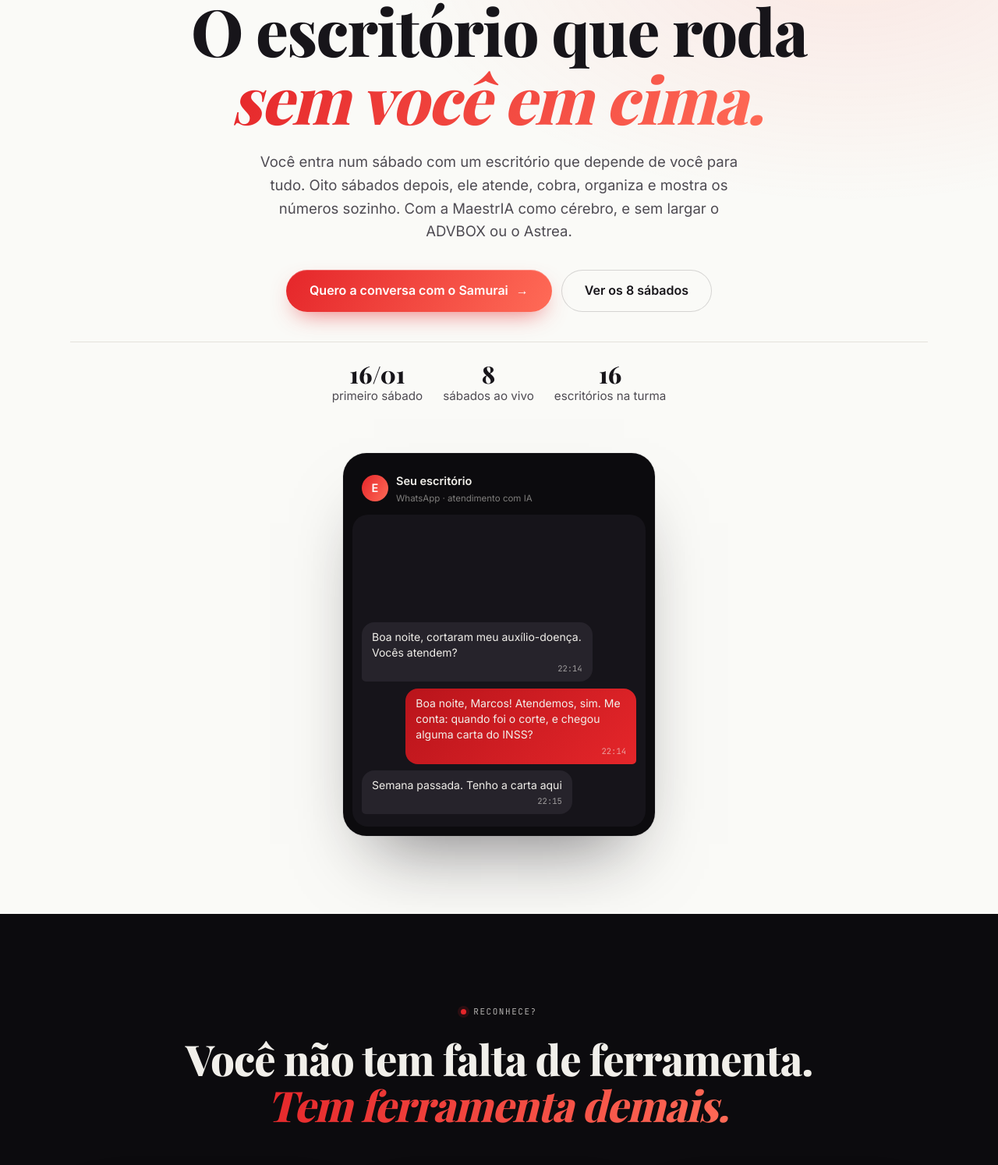
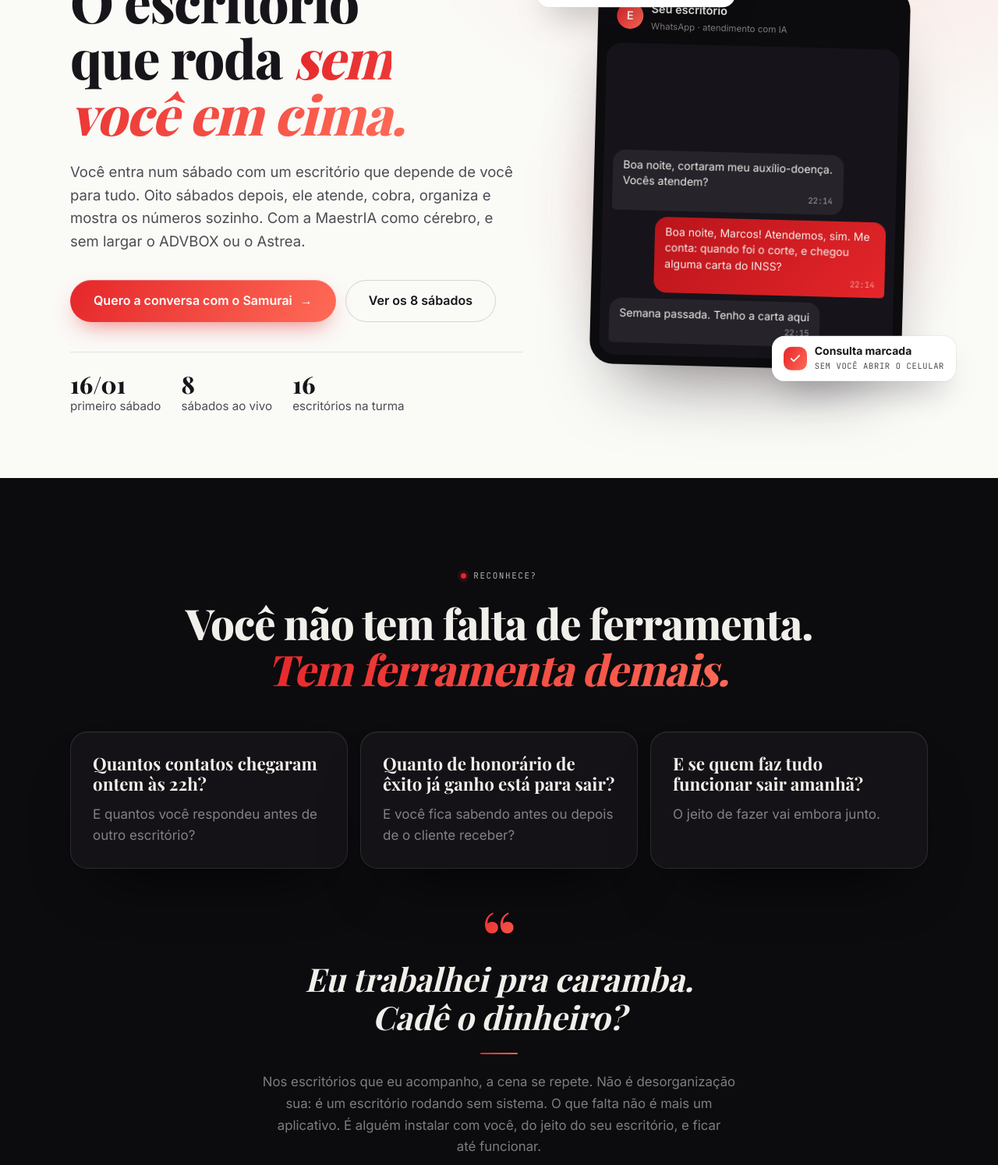
Before and after one commit to SamuraiImpacto/maestria, a plain HTML site: page cohort/index.html in a window 1280 px wide. Shown: the part 203-1697 px from the top of the page at 78% size. Drawn offline with nearby package versions, Linux system fonts and the light colour scheme; a web font is replaced by a local one.

Commit message:
Cohort: primeira dobra em duas colunas, citação e cartões centralizados (#115)
Co-Authored-By: Claude Opus 5.5 <noreply@anthropic.com>

```diff
--- a/cohort/index.html
+++ b/cohort/index.html
@@ -55,6 +55,30 @@ section{position:relative;padding:110px 0}
 /* hero */
 .hero{padding:150px 0 100px;background:radial-gradient(900px 500px at 85% 10%,rgba(255,107,87,.13),transparent 65%),var(--paper)}
 .hero-g{display:flex;flex-direction:column;align-items:center;gap:60px}
+/* primeira dobra: texto à esquerda, conversa à direita no computador */
+.hero{min-height:100svh;display:flex;align-items:center;padding:120px 0 80px}
+.hero .wrap{width:100%}
+@media(min-width:961px){
+  .hero .hero-g{display:grid;grid-template-columns:minmax(0,1.12fr) minmax(0,.88fr);gap:64px;align-items:center;text-align:left}
+  .hero-g .sub{margin-left:0}
+  .hero .acts,.hero .fatos{justify-content:flex-start}
+  .hero h1{font-size:clamp(3rem,5.4vw,4.9rem)}
+  .hero .fone{transform:rotate(1.5deg)}
+}
+.palco{position:relative;width:100%;max-width:420px;margin:0 auto}
+.palco::before{content:"";position:absolute;inset:8% -12% -6%;background:radial-gradient(closest-side,rgba(255,107,87,.38),rgba(229,38,42,.12) 55%,transparent);filter:blur(30px);z-index:0}
+.palco .fone{position:relative;z-index:1}
+.selo{position:absolute;z-index:2;display:flex;align-items:center;gap:10px;background:#fff;border-radius:16px;padding:11px 15px;box-shadow:0 22px 44px -18px rgba(20,16,24,.4),0 0 0 1px rgba(20,16,24,.06);text-align:left;animation:flutua 6s ease-in-out infinite}
+.selo b{display:block;font-size:14px;color:var(--txt);line-height:1.2}
+.selo small{display:block;font-family:var(--mono);font-size:10.5px;letter-spacing:.06em;color:var(--t70);text-transform:uppercase;margin-top:2px}
+.selo .pt{width:30px;height:30px;border-radius:10px;display:grid;place-items:center;flex:none;color:#fff}
+.selo .pt svg{width:16px;height:16px}
+.selo.s1{top:-26px;left:-64px}.selo.s1 .pt{background:#1E9E5A}
+.selo.s2{bottom:-24px;right:-54px;animation-delay:-3s}.selo.s2 .pt{background:var(--grad)}
+@keyframes flutua{0%,100%{transform:translateY(0)}50%{transform:translateY(-8px)}}
+@media(max-width:1180px){.selo.s1{left:-24px}.selo.s2{right:-14px}}
+@media(max-width:960px){.hero{min-height:0;padding:130px 0 80px}.selo.s1{left:-6px}.selo.s2{right:-6px}}
+@media(max-width:420px){.selo{padding:9px 12px}.selo b{font-size:13px}.selo.s1{left:-2px}.selo.s2{right:-2px}}
 /* centralizado: títulos e chamadas no meio, conteúdo dos cartões alinhado à esquerda para ler */
 .wrap{text-align:center}.sub{margin-left:auto;margin-right:auto}
 .acts,.fatos{justify-content:center}
@@ -92,8 +116,10 @@ section{position:relative;padding:110px 0}
 .q{border:1px solid var(--dline);background:var(--ink2);border-radius:22px;padding:28px;box-shadow:var(--sh-d)}
 .q b{display:block;font-family:var(--serif);font-weight:700;font-size:1.4rem;line-height:1.15}
 .q span{display:block;color:var(--d50);margin-top:12px}
-.quote{font-family:var(--serif);font-style:italic;font-weight:700;font-size:clamp(1.5rem,3.6vw,2.1rem);line-height:1.2;margin:56px 0 0;max-width:30ch}
-.quote small{display:block;font-family:var(--sans);font-style:normal;font-size:1rem;color:var(--d50);margin-top:14px;max-width:60ch;line-height:1.6}
+.quote{position:relative;font-family:var(--serif);font-style:italic;font-weight:700;font-size:clamp(1.7rem,4vw,2.6rem);line-height:1.18;margin:72px auto 0;max-width:820px;padding:44px 28px 0;text-align:center;text-wrap:balance}
+.quote::before{content:"\201C";position:absolute;top:-34px;left:50%;transform:translateX(-50%);font-size:6rem;line-height:1;font-style:normal;background:var(--grad);-webkit-background-clip:text;background-clip:text;color:transparent}
+.quote small{display:block;font-family:var(--sans);font-style:normal;font-weight:400;font-size:1.05rem;color:var(--d50);margin:22px auto 0;max-width:58ch;line-height:1.65;text-wrap:pretty}
+.quote small::before{content:"";display:block;width:48px;height:2px;margin:0 auto 22px;background:var(--grad);border-radius:2px}
 /* central */
 .central{margin-top:50px;background:#fff;border-radius:26px;box-shadow:var(--sh);overflow:hidden;border:1px solid var(--line)}
 .cbar{display:flex;align-items:center;gap:8px;padding:14px 18px;border-bottom:1px solid var(--line);font-family:var(--mono);font-size:11px;color:var(--t50);letter-spacing:.08em}
@@ -125,6 +151,15 @@ section{position:relative;padding:110px 0}
 .card.base .n,.card.base .de{color:var(--d70)}.card.base .n b,.card.base .pa::before{color:var(--acc-l)}
 .card.base h3{font-size:clamp(2rem,4.4vw,2.7rem)}
 .card.base .pa{max-width:70ch}
+/* Fundação centralizada, com a data em destaque */
+.card.base{text-align:center;padding:48px 36px 50px;background:radial-gradient(700px 260px at 50% 0%,rgba(229,38,42,.22),transparent 70%),var(--ink)}
+.card.base .n{flex-direction:column;align-items:center;gap:14px}
+.card.base .n b{display:inline-block;padding:6px 14px;border-radius:999px;background:var(--grad);color:#fff;font-size:12px;letter-spacing:.12em}
+.card.base h3{margin-left:auto;margin-right:auto;text-wrap:balance}
+.card.base .de,.card.base .pa{margin-left:auto;margin-right:auto;max-width:62ch;text-wrap:pretty}
+.card.base .de::before,.card.base .pa::before{display:block;margin:0 0 6px}
+.card.base .de{margin-bottom:18px}
+@media(max-width:600px){.card.base{padding:36px 22px 38px}}
 .pula{grid-column:1/-1;text-align:center;font-family:var(--mono);font-size:11px;letter-spacing:.12em;text-transform:uppercase;color:var(--t50);padding:4px 0}
 /* três caminhos */
 .tres{display:grid;grid-template-columns:repeat(3,1fr);gap:16px;margin-top:50px}
@@ -202,9 +237,13 @@ footer{padding:30px 0 50px;background:var(--ink);color:var(--d50);font-family:va
       <div class="fato"><b>16</b>escritórios na turma</div>
     </div>
   </div>
-  <div class="fone" aria-label="Exemplo ilustrativo de atendimento com IA no WhatsApp" role="img">
-    <div class="fone-top"><span class="av">E</span><div><span>Seu escritório</span><small>WhatsApp · atendimento com IA</small></div></div>
-    <div class="tela" id="tela" aria-hidden="true"></div>
+  <div class="palco">
+    <div class="selo s1" aria-hidden="true"><span class="pt"><svg viewBox="0 0 24 24" fill="none" stroke="currentColor" stroke-width="2.4" stroke-linecap="round" stroke-linejoin="round"><path d="M13 2 4 14h7l-1 8 9-12h-7z"/></svg></span><div><b>Respondeu em 9 segundos</b><small>sábado, 23h41</small></div></div>
+    <div class="fone" aria-label="Exemplo ilustrativo de atendimento com IA no WhatsApp" role="img">
+      <div class="fone-top"><span class="av">E</span><div><span>Seu escritório</span><small>WhatsApp · atendimento com IA</small></div></div>
+      <div class="tela" id="tela" aria-hidden="true"></div>
+    </div>
+    <div class="selo s2" aria-hidden="true"><span class="pt"><svg viewBox="0 0 24 24" fill="none" stroke="currentColor" stroke-width="2.4" stroke-linecap="round" stroke-linejoin="round"><path d="M20 6 9 17l-5-5"/></svg></span><div><b>Consulta marcada</b><small>sem você abrir o celular</small></div></div>
   </div>
 </div></section>
 
@@ -216,7 +255,7 @@ footer{padding:30px 0 50px;background:var(--ink);color:var(--d50);font-family:va
     <div class="q"><b>Quanto de honorário de êxito já ganho está para sair?</b><span>E você fica sabendo antes ou depois de o cliente receber?</span></div>
     <div class="q"><b>E se quem faz tudo funcionar sair amanhã?</b><span>O jeito de fazer vai embora junto.</span></div>
   </div>
-  <p class="quote">"Eu trabalhei pra caramba. Cadê o dinheiro?"<small>Nos escritórios que eu acompanho, a cena se repete. Não é desorganização sua: é um escritório rodando sem sistema. O que falta não é mais um aplicativo. É alguém instalar com você, do jeito do seu escritório, e ficar até funcionar.</small></p>
+  <p class="quote">Eu trabalhei pra caramba. Cadê o dinheiro?<small>Nos escritórios que eu acompanho, a cena se repete. Não é desorganização sua: é um escritório rodando sem sistema. O que falta não é mais um aplicativo. É alguém instalar com você, do jeito do seu escritório, e ficar até funcionar.</small></p>
 </div></section>
 
 <section id="sistema" class="rv"><div class="wrap">
@@ -262,7 +301,7 @@ footer{padding:30px 0 50px;background:var(--ink);color:var(--d50);font-family:va
     <div class="card c4"><div class="n"><span>Sábado 05</span><b>20/02</b></div><h3>Caso pronto e cliente informado</h3><p class="de">documento pedido três vezes e "como está meu processo?" o dia todo.</p><p class="pa">o documento enviado no WhatsApp cai na pasta, a MaestrIA diz o que falta e o sistema cobra sozinho. Andamento todo mês, em linguagem simples.</p></div>
     <div class="card c5"><div class="n"><span>Sábado 06</span><b>27/02</b></div><h3>Equipe e pessoas</h3><p class="de">"eu mesmo faço porque é mais rápido".</p><p class="pa">os 3 processos mais usados em checklist, quadro de quem faz o quê, reunião semanal com o painel, e o cérebro do escritório no Obsidian, onde a pessoa nova aprende sem você.</p></div>
     <div class="card c6"><div class="n"><span>Sábado 07</span><b>06/03</b></div><h3>Conteúdo e o primeiro anúncio</h3><p class="de">post quando sobra tempo, anúncio no escuro.</p><p class="pa">o mês planejado na voz do escritório, a primeira campanha simples e a origem de cada contato, do post ao contrato.</p></div>
-    <div class="card fim"><div class="n"><span>Sábado 08</span><b>13/03</b></div><h3>Diagnóstico</h3><p class="de">achismo sobre o que melhorou.</p><p class="pa">os seus números do primeiro sábado contra os do último, o gargalo que sobrou, com nome, e o plano dos próximos 90 dias.</p></div>
+    <div class="card base fim"><div class="n"><span>Sábado 08 · o fechamento</span><b>13/03</b></div><h3>Diagnóstico</h3><p class="de">achismo sobre o que melhorou.</p><p class="pa">os seus números do primeiro sábado contra os do último, o gargalo que sobrou, com nome, e o plano dos próximos 90 dias.</p></div>
   </div>
 </div></section>
 
```
